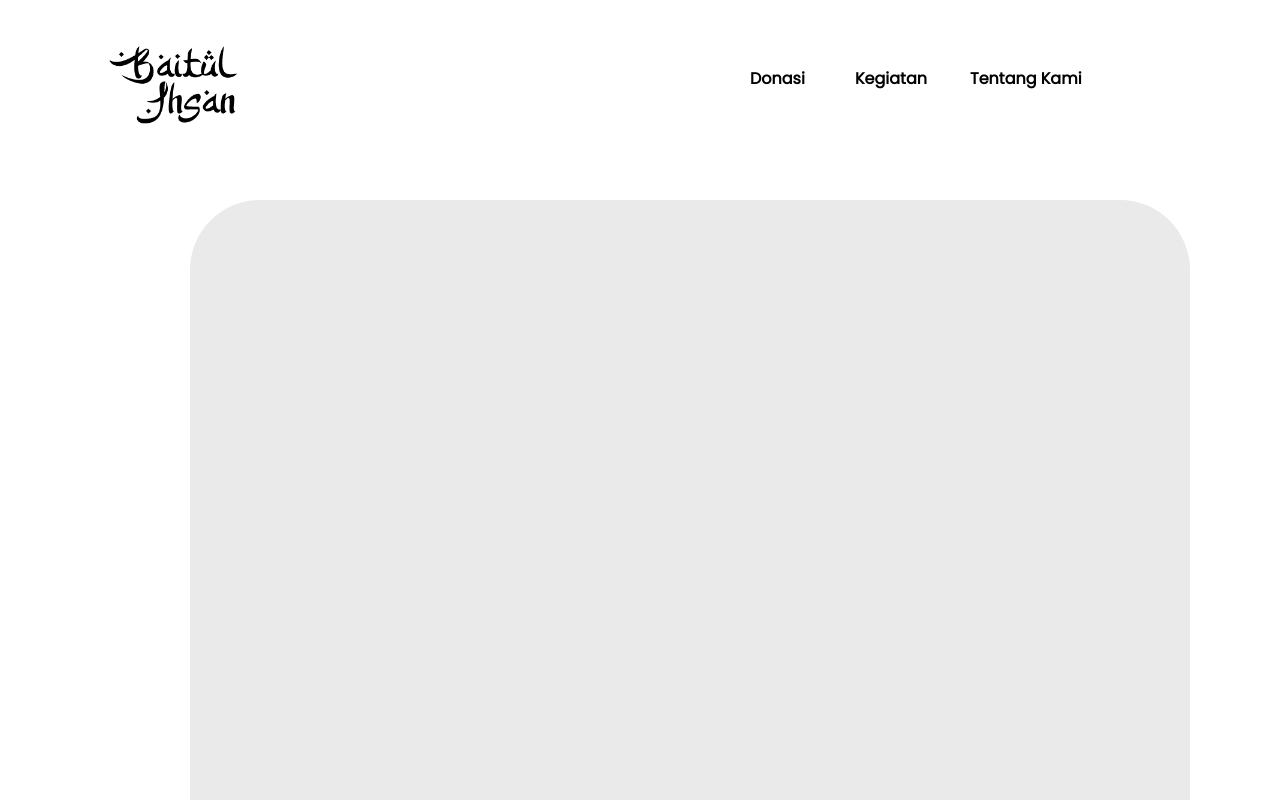
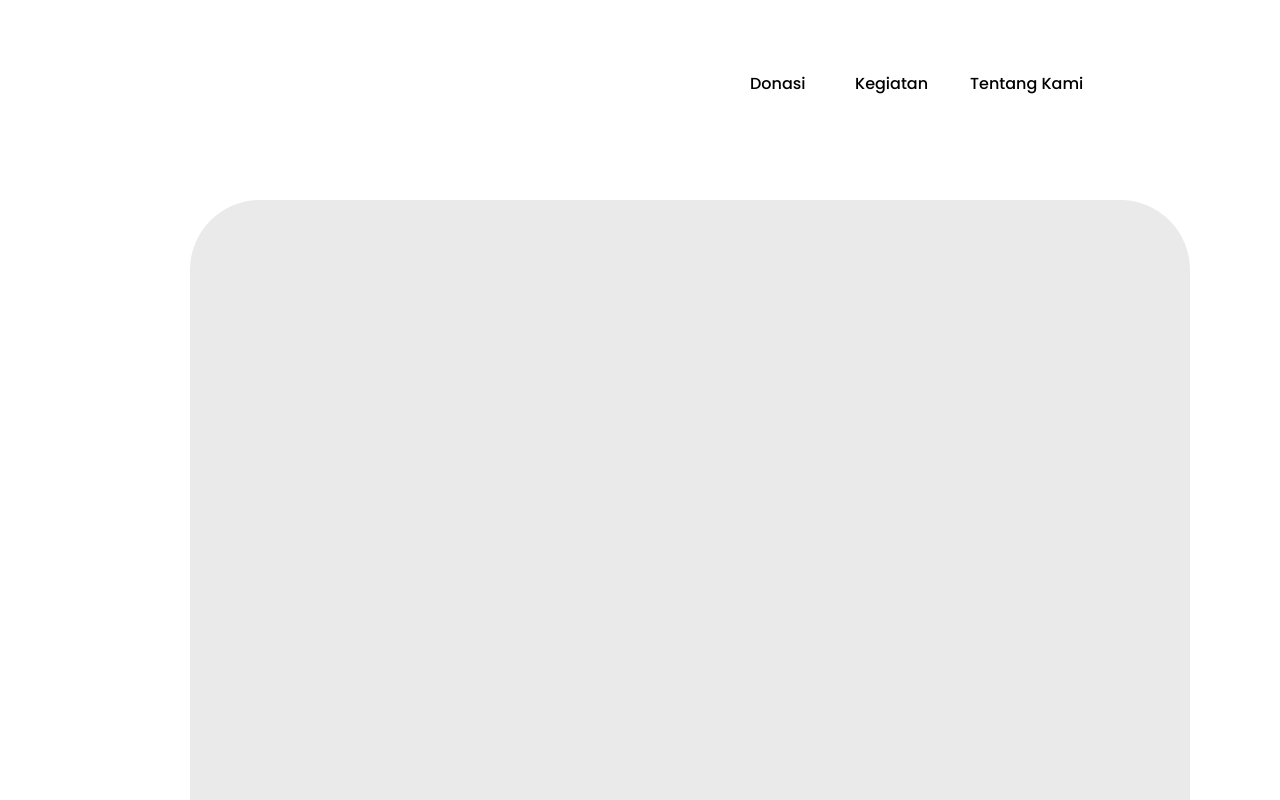
Before and after one commit to CuttieCaddie/baitul, a plain HTML site: page index.html in a window 1280 px wide. Shown: the top 800 px of the page. Drawn offline with Linux system fonts and the light colour scheme.

Commit message:
Update index.html

```diff
--- a/index.html
+++ b/index.html
@@ -1,7 +1,7 @@
 <!DOCTYPE html>
 	<head>
 		<title>Baitul Ihsan</title>
-		<link href="https://fonts.googleapis.com/css2?family=Poppins&display=swap" rel="stylesheet">
+		<link href="https://fonts.googleapis.com/css2?family=Poppins:wght@100;200;300;400;500&display=swap" rel="stylesheet">
 		<link rel="stylesheet" type="text/css" href="style.css">
 		<link rel="shortcut icon" href="favicon2.png">
 		<script src="theScript.js"></script>
@@ -10,16 +10,15 @@
 	<body>
 		<div id="header">
 			<ul>
-			<h1 style="position: absolute;width: 71px;height: 30px;left: 750px;top: 55px;">Donasi</h1>
-			<h1 style="position: absolute;width: 91px;height: 30px;left: 855px;top: 55px;">Kegiatan</h1>
-			<h1 style="position: absolute;width: 150px;height: 30px;left: 970px;top: 55px;">Tentang Kami</h1>
+			<h1 style="position: absolute;left: 750px;top: 60px;font-weight: 500;">Donasi</h1>
+			<h1 style="position: absolute;left: 855px;top: 60px;font-weight: 500;">Kegiatan</h1>
+			<h1 style="position: absolute;left: 970px;top: 60px;font-weight: 500;">Tentang Kami</h1>
 			</ul>
-		<img id="logos" style="top: 10px" alt="Logo Baitul Ihsan" src="img/logo.png">
+		<img id="logos" style="top: 10px;" alt="Logo Baitul Ihsan" src="img/logow.png">
 		</div>
 
 		<div id="shape">
-<!--			<img style="position: absolute; width: 410px; height: 301px; left: 500px; top: 100px; border-radius: 10px;" src="img/1.jpg">
--->
+
 		</div>
 		<div class="footer">
 			<img id="logow" src="img/logow.png">
```
